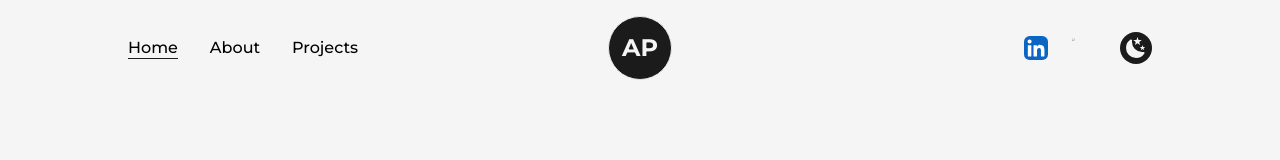
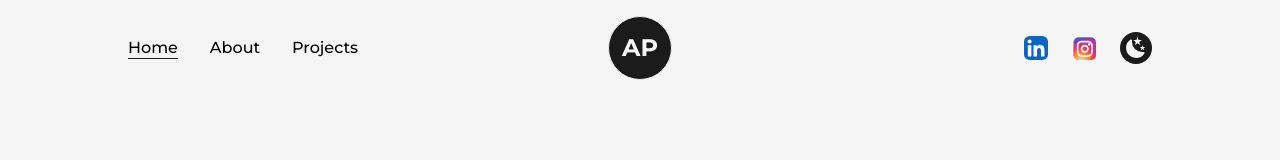
Before and after one commit to kavishdoshi/AnuPortfolio, a Next.js app: page / in a window 1280 px wide. Shown: the top 160 px of the page. Built offline with nearby package versions, Linux system fonts and the light colour scheme.

Commit message:
instagram

```diff
--- a/src/components/Icons.js
+++ b/src/components/Icons.js
@@ -18,36 +18,33 @@
 );
 
 export const InstagramIcon = ({ className, ...rest }) => (
-<svg xmlns="http://www.w3.org/2000/svg"
-width="1em"
-height="1em"
-viewBox="0 0 256 209"
-{...rest}
-className={`w-full h-auto ${className}`}>
-  <path fill="none" d="M0 0h256v209H0z" />
-  <path
-  fill="currentColor"
-  d="M12 2.163c3.204 0 3.584.012 4.85.07 1.366.062 2.436.336 3.295.706a6.37 6.37 0 0 1 2.356 1.584 6.37 6.37 0 0 1 1.584 2.356c.37.86.644 1.93.706 3.295.058 1.267.07 1.646.07 4.85s-.012 3.584-.07 4.85c-.062 1.366-.336 2.436-.706 3.295a6.37 6.37 0 0 1-1.584 2.356 6.37 6.37 0 0 1-2.356 1.584c-.86.37-1.93.644-3.295.706-1.267.058-1.646.07-4.85.07s-3.584-.012-4.85-.07c-1.366-.062-2.436-.336-3.295-.706a6.37 6.37 0 0 1-2.356-1.584 6.37 6.37 0 0 1-1.584-2.356c-.37-.86-.644-1.93-.706-3.295-.058-1.267-.07-1.646-.07-4.85s.012-3.584.07-4.85c.062-1.366.336-2.436.706-3.295a6.37 6.37 0 0 1 1.584-2.356 6.37 6.37 0 0 1 2.356-1.584c.86-.37 1.93-.644 3.295-.706 1.267-.058 1.646-.07 4.85-.07zm0 1.982c-3.204 0-3.584.01-4.85.07-1.265.056-2.162.24-2.77.4a4.548 4.548 0 0 0-1.67 1.1 4.547 4.547 0 0 0-1.1 1.67c-.16.608-.344 1.505-.4 2.77-.06 1.266-.07 1.646-.07 4.85s.01 3.584.07 4.85c.056 1.265.24 2.162.4 2.77a4.547 4.547 0 0 0 1.1 1.67 4.548 4.548 0 0 0 1.67 1.1c.608.16 1.505.344 2.77.4 1.266.06 1.646.07 4.85.07s3.584-.01 4.85-.07c1.265-.056 2.162-.24 2.77-.4a4.547 4.547 0 0 0 1.67-1.1 4.548 4.548 0 0 0 1.1-1.67c.16-.608.344-1.505.4-2.77.06-1.266.07-1.646.07-4.85s-.01-3.584-.07-4.85c-.056-1.265-.24-2.162-.4-2.77a4.547 4.547 0 0 0-1.1-1.67 4.548 4.548 0 0 0-1.67-1.1c-.608-.16-1.505-.344-2.77-.4-1.266-.06-1.646-.07-4.85-.07zm0 7.192a3.231 3.231 0 1 1 0 6.461 3.231 3.231 0 0 1 0-6.461zm0 5.461a2.23 2.23 0 1 0 0-4.461 2.23 2.23 0 0 0 0 4.461zm6.406-.15a.784.784 0 1 1 0-1.568.784.784 0 0 1 0 1.568z"/>
+<svg width="1em" height="1em" viewBox="0 0 30 30" fill="none" xmlns="http://www.w3.org/2000/svg" {...rest} className={`w-full h-auto ${className}`}>
+<rect x="2" y="2" width="28" height="28" rx="6" fill="url(#paint0_radial_87_7153)"/>
+<rect x="2" y="2" width="28" height="28" rx="6" fill="url(#paint1_radial_87_7153)"/>
+<rect x="2" y="2" width="28" height="28" rx="6" fill="url(#paint2_radial_87_7153)"/>
+<path d="M23 10.5C23 11.3284 22.3284 12 21.5 12C20.6716 12 20 11.3284 20 10.5C20 9.67157 20.6716 9 21.5 9C22.3284 9 23 9.67157 23 10.5Z" fill="white"/>
+<path fill-rule="evenodd" clip-rule="evenodd" d="M16 21C18.7614 21 21 18.7614 21 16C21 13.2386 18.7614 11 16 11C13.2386 11 11 13.2386 11 16C11 18.7614 13.2386 21 16 21ZM16 19C17.6569 19 19 17.6569 19 16C19 14.3431 17.6569 13 16 13C14.3431 13 13 14.3431 13 16C13 17.6569 14.3431 19 16 19Z" fill="white"/>
+<path fill-rule="evenodd" clip-rule="evenodd" d="M6 15.6C6 12.2397 6 10.5595 6.65396 9.27606C7.2292 8.14708 8.14708 7.2292 9.27606 6.65396C10.5595 6 12.2397 6 15.6 6H16.4C19.7603 6 21.4405 6 22.7239 6.65396C23.8529 7.2292 24.7708 8.14708 25.346 9.27606C26 10.5595 26 12.2397 26 15.6V16.4C26 19.7603 26 21.4405 25.346 22.7239C24.7708 23.8529 23.8529 24.7708 22.7239 25.346C21.4405 26 19.7603 26 16.4 26H15.6C12.2397 26 10.5595 26 9.27606 25.346C8.14708 24.7708 7.2292 23.8529 6.65396 22.7239C6 21.4405 6 19.7603 6 16.4V15.6ZM15.6 8H16.4C18.1132 8 19.2777 8.00156 20.1779 8.0751C21.0548 8.14674 21.5032 8.27659 21.816 8.43597C22.5686 8.81947 23.1805 9.43139 23.564 10.184C23.7234 10.4968 23.8533 10.9452 23.9249 11.8221C23.9984 12.7223 24 13.8868 24 15.6V16.4C24 18.1132 23.9984 19.2777 23.9249 20.1779C23.8533 21.0548 23.7234 21.5032 23.564 21.816C23.1805 22.5686 22.5686 23.1805 21.816 23.564C21.5032 23.7234 21.0548 23.8533 20.1779 23.9249C19.2777 23.9984 18.1132 24 16.4 24H15.6C13.8868 24 12.7223 23.9984 11.8221 23.9249C10.9452 23.8533 10.4968 23.7234 10.184 23.564C9.43139 23.1805 8.81947 22.5686 8.43597 21.816C8.27659 21.5032 8.14674 21.0548 8.0751 20.1779C8.00156 19.2777 8 18.1132 8 16.4V15.6C8 13.8868 8.00156 12.7223 8.0751 11.8221C8.14674 10.9452 8.27659 10.4968 8.43597 10.184C8.81947 9.43139 9.43139 8.81947 10.184 8.43597C10.4968 8.27659 10.9452 8.14674 11.8221 8.0751C12.7223 8.00156 13.8868 8 15.6 8Z" fill="white"/>
+<defs>
+<radialGradient id="paint0_radial_87_7153" cx="0" cy="0" r="1" gradientUnits="userSpaceOnUse" gradientTransform="translate(12 23) rotate(-55.3758) scale(25.5196)">
+<stop stop-color="#B13589"/>
+<stop offset="0.79309" stop-color="#C62F94"/>
+<stop offset="1" stop-color="#8A3AC8"/>
+</radialGradient>
+<radialGradient id="paint1_radial_87_7153" cx="0" cy="0" r="1" gradientUnits="userSpaceOnUse" gradientTransform="translate(11 31) rotate(-65.1363) scale(22.5942)">
+<stop stop-color="#E0E8B7"/>
+<stop offset="0.444662" stop-color="#FB8A2E"/>
+<stop offset="0.71474" stop-color="#E2425C"/>
+<stop offset="1" stop-color="#E2425C" stop-opacity="0"/>
+</radialGradient>
+<radialGradient id="paint2_radial_87_7153" cx="0" cy="0" r="1" gradientUnits="userSpaceOnUse" gradientTransform="translate(0.500002 3) rotate(-8.1301) scale(38.8909 8.31836)">
+<stop offset="0.156701" stop-color="#406ADC"/>
+<stop offset="0.467799" stop-color="#6A45BE"/>
+<stop offset="1" stop-color="#6A45BE" stop-opacity="0"/>
+</radialGradient>
+</defs>
 </svg>
 );
-
-export const InstagramIcon1 = ({ className, ...rest }) => (
-  <svg
-    xmlns="http://www.w3.org/2000/svg"
-    width="1em"
-    height="1em"
-    viewBox="0 0 256 209"
-    {...rest}
-    className={`w-full h-auto ${className}`}
-  >
-    <path fill="none" d="M0 0h256v209H0z" />
-    <path
-      fill="#fbd377"
-      d="M256 25.45a105.04 105.04 0 0 1-30.166 8.27c10.845-6.5 19.172-16.793 23.093-29.057a105.183 105.183 0 0 1-33.351 12.745C205.995 7.201 192.346.822 177.239.822c-29.006 0-52.523 23.516-52.523 52.52 0 4.117.465 8.125 1.36 11.97-43.65-2.191-82.35-23.1-108.255-54.876-4.52 7.757-7.11 16.78-7.11 26.404 0 18.222 9.273 34.297 23.365 43.716a52.312 52.312 0 0 1-23.79-6.57c-.003.22-.003.44-.003.661 0 25.447 18.104 46.675 42.13 51.5a52.592 52.592 0 0 1-23.718.9c6.683 20.866 26.08 36.05 49.062 36.475-17.975 14.086-40.622 22.483-65.228 22.483-4.24 0-8.42-.249-12.529-.734 23.243 14.902 50.85 23.597 80.51 23.597 96.607 0 149.434-80.031 149.434-149.435 0-2.278-.05-4.543-.152-6.795A106.748 106.748 0 0 0 256 25.45"
-    />
-  </svg>
-);
-
 
 export const TwitterIcon = ({ className, ...rest }) => (
   <svg
```
